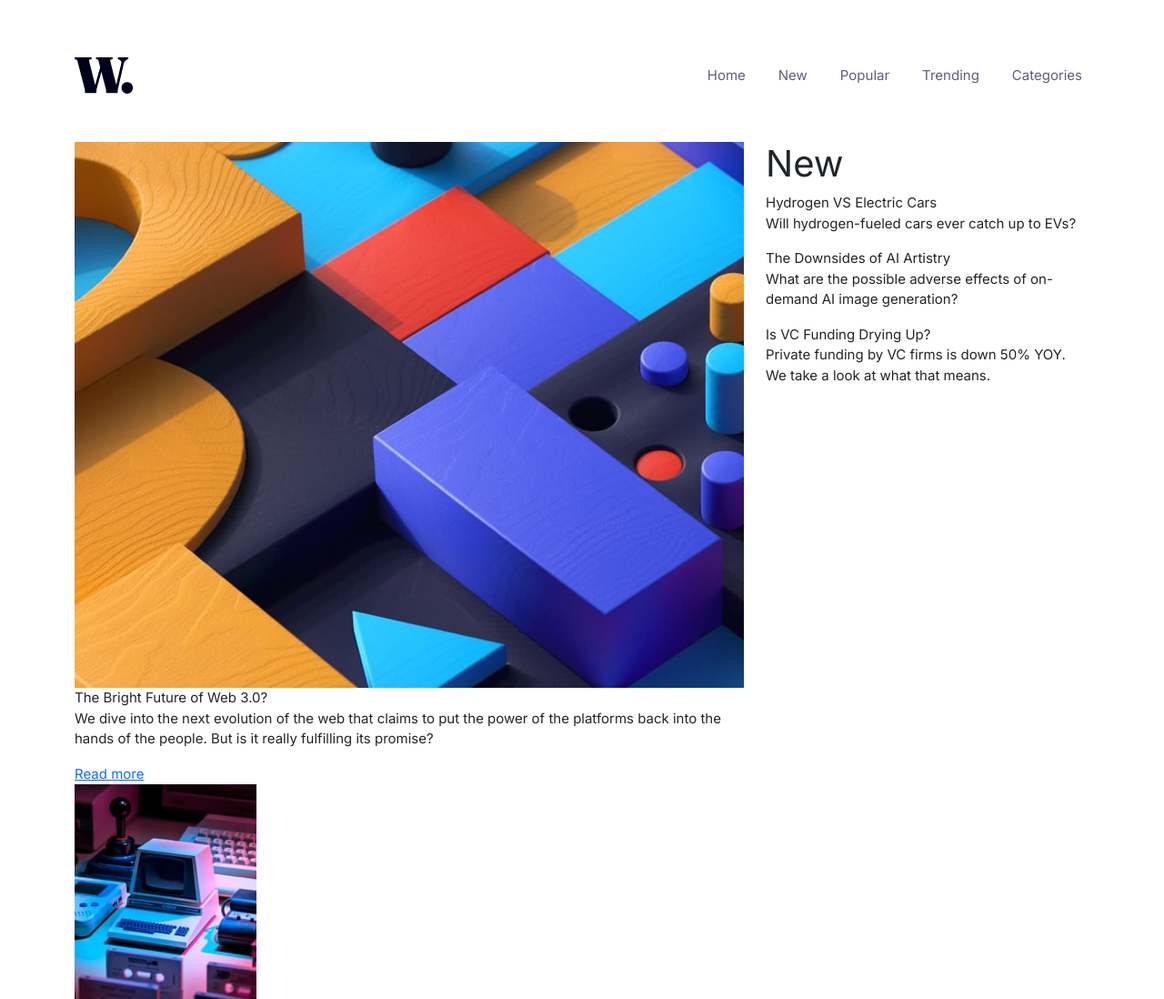
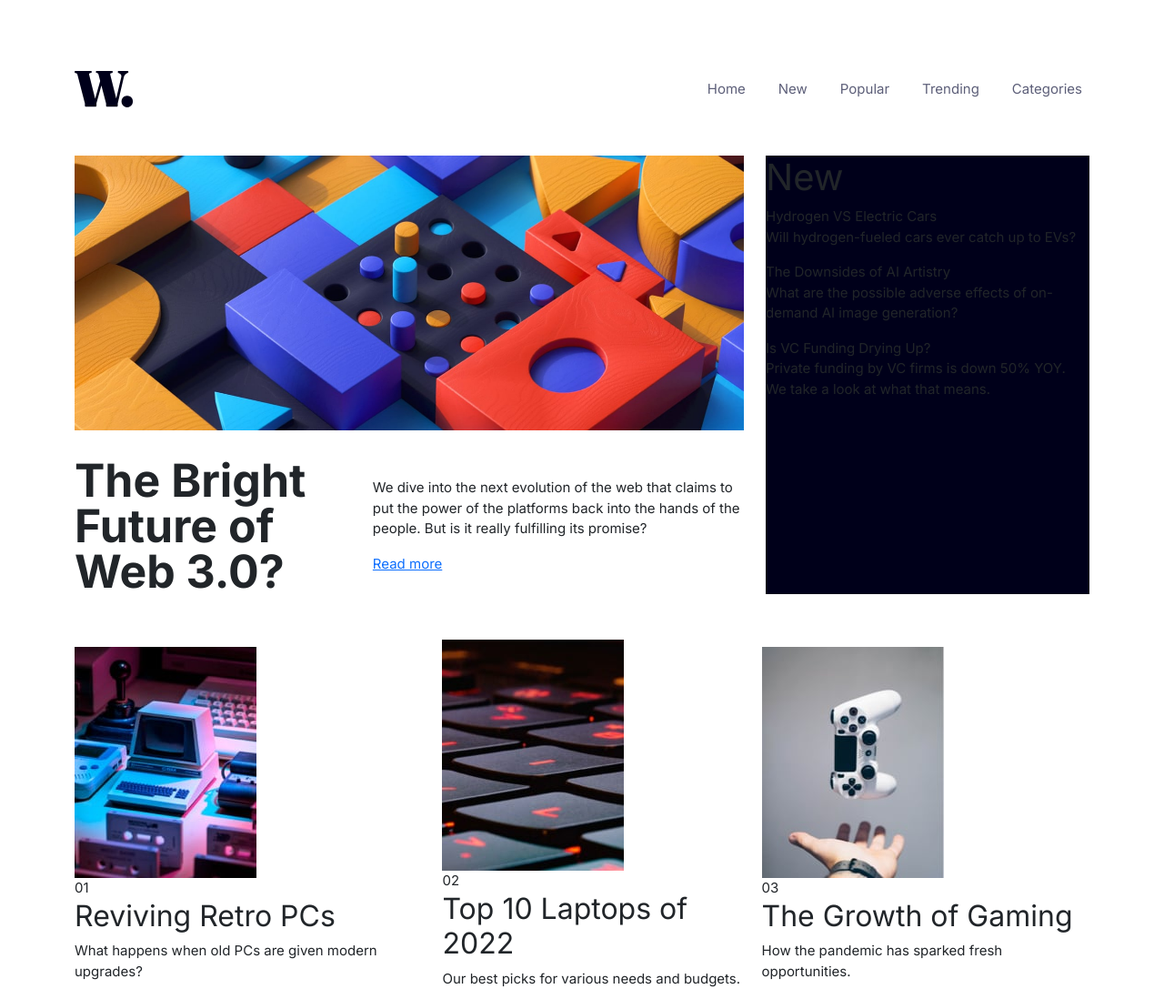
Before and after one commit to mehmetbacik/news-homepage, a plain HTML site: page index.html in a window 1280 px wide. Shown: the top 1098 px of the page at 91% size. Drawn offline with Linux system fonts and the light colour scheme.

Commit message:
Update
Updated for main.

```diff
--- a/assets/js/script.js
+++ b/assets/js/script.js
@@ -1,4 +1,4 @@
-var swiper = new Swiper('.mySwiper', {
+var swiper = new Swiper('.storiesSwiper', {
     /*navigation: {
         nextEl: ".swiper-button-next",
         prevEl: ".swiper-button-prev",
--- a/assets/scss/styles.scss
+++ b/assets/scss/styles.scss
@@ -15,7 +15,7 @@ html {
 #news__page {
     header {
         .navbar {
-            margin-top: 50px;
+            margin-top: 65px;
             margin-bottom: 40px;
             #navbarNav {
                 justify-content: flex-end;
@@ -34,4 +34,45 @@ html {
             }
         }
     }
+    main {
+        .main__topStories {
+            margin-bottom: 50px;
+            .topStories-content-headline {
+                .content-slide {
+                    margin-bottom: 30px;
+                    .storiesSwiper {
+                        .swiper-wrapper {
+                            .swiper-slide {
+                                img {
+                                    width: 100%;
+                                }
+                            }
+                        }
+                    }
+                }
+                .content-text {
+                    @include d-flex;
+                    gap: 60px;
+                    .title {
+                        font-size: 50px;
+                        line-height: 1;
+                        font-weight: 700;
+                    }
+                    .descripttion {
+
+                    }
+                }
+            }
+            .topStories-content-newsbar {
+                .newsbar-items {
+                    background-color: $very-dark-blue;
+                    height: 100%;
+                }
+            }
+        }
+        .main__currentNews {
+            @include d-flex;
+            justify-content: space-between;
+        }
+    }
 }
--- a/index.html
+++ b/index.html
@@ -50,7 +50,7 @@
                     <div class="row">
                         <div class="col-12 col-lg-8 topStories-content-headline">
                             <div class="content-slide">
-                                <div class="swiper mySwiper">
+                                <div class="swiper storiesSwiper">
                                     <div class="swiper-wrapper">
                                         <div class="swiper-slide"><img src="/assets/img/image-web-3-desktop.jpg" alt="Stories Image"></div>
                                         <div class="swiper-slide"><img src="/assets/img/image-web-3-desktop.jpg" alt="Stories Image"></div>
@@ -74,6 +74,7 @@
                             </div>
                         </div>
                         <div class="col-12 col-lg-4 topStories-content-newsbar">
+                            <div class="newsbar-items">
                                 <div class="newsbar-headline">
                                     <h1>New</h1>
                                 </div>
@@ -88,6 +89,7 @@
                                 <div class="newsbar-item">
                                     <span>Is VC Funding Drying Up?</span>
                                     <p>Private funding by VC firms is down 50% YOY. We take a look at what that means.</p>
+                                </div>
                             </div>
                         </div>
                     </div>
```
Also changed, not shown: assets/css/styles.css, 1 other file. Lines whose indentation alone changed are shown as unchanged.
